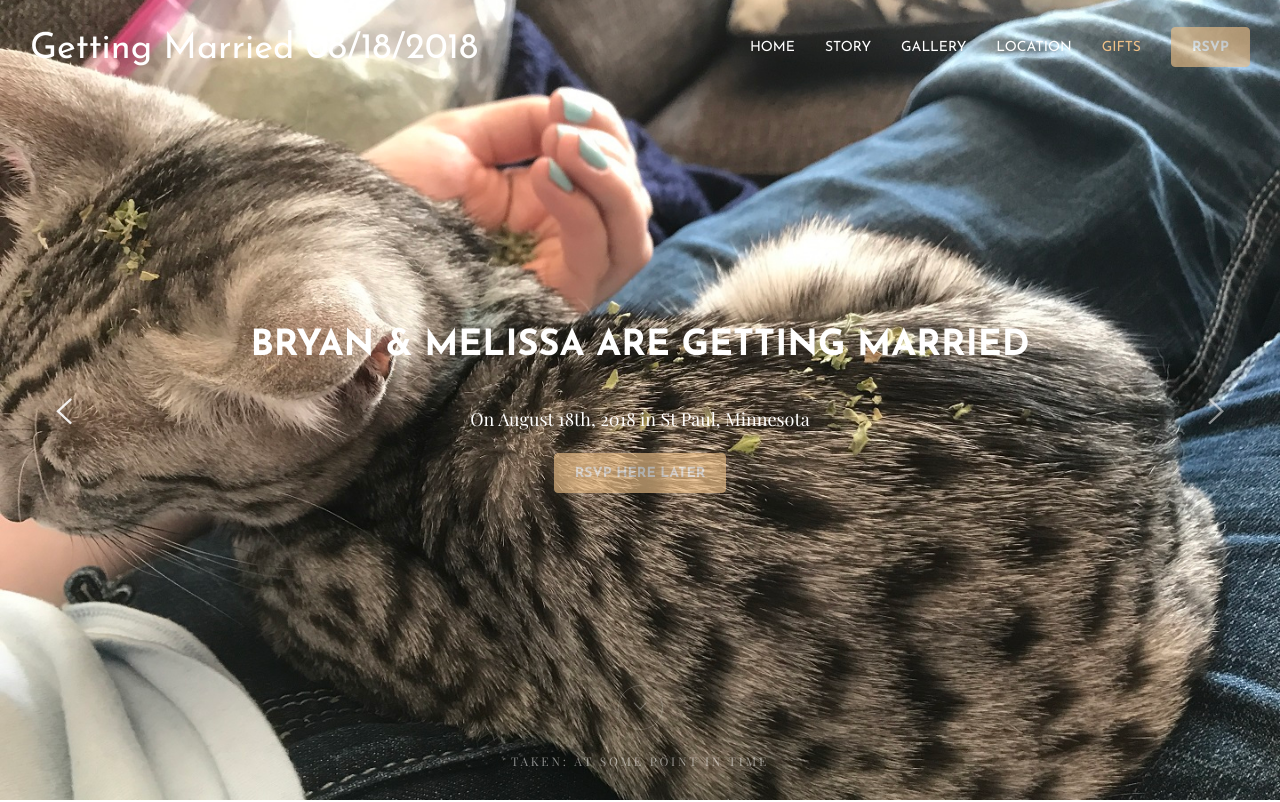
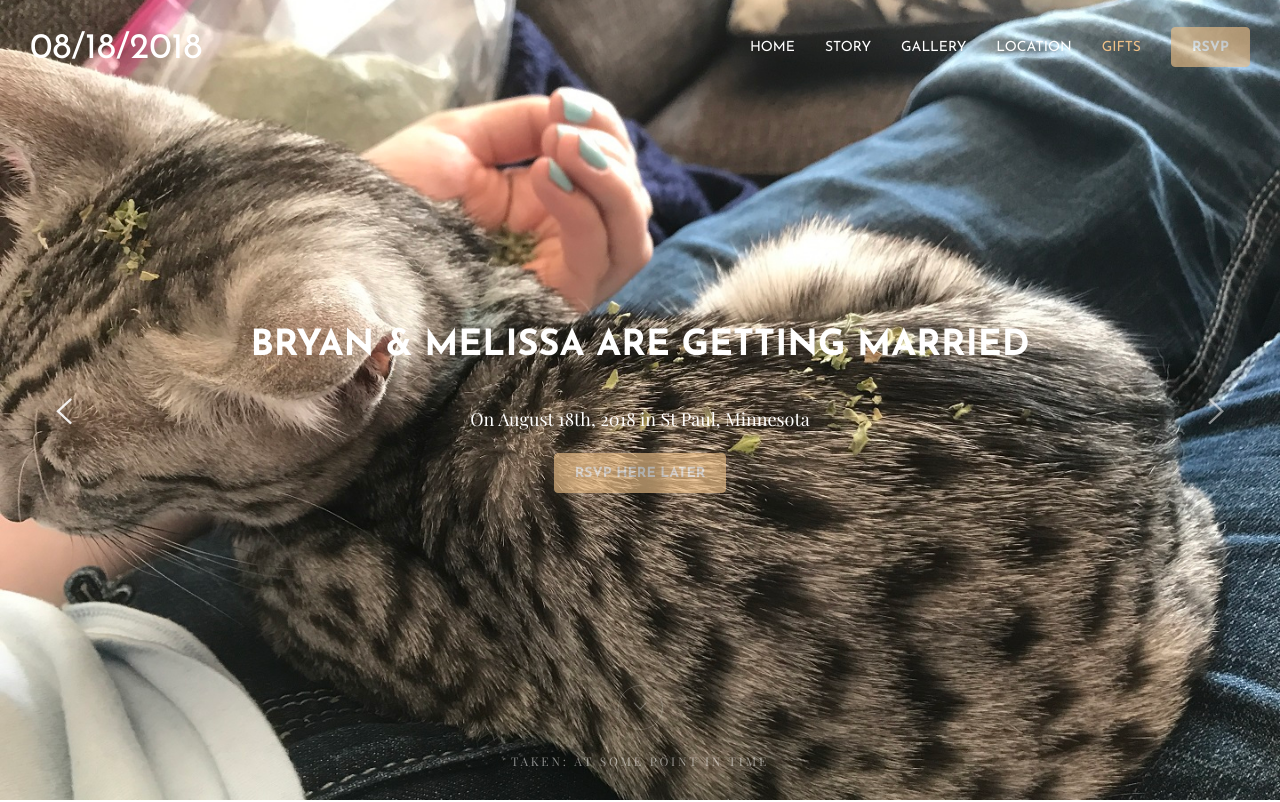
Before and after one commit to ShadowWolf/banshee-meow, a website with bundled scripts: page public/index.html in a window 1280 px wide. Shown: the top 802 px of the page. Built offline with nearby package versions, Linux system fonts and the light colour scheme; files whose address does not match are found by name.

Commit message:
Better top-left

```diff
--- a/public/index.html
+++ b/public/index.html
@@ -58,7 +58,7 @@
 							<span class="icon-bar"></span>
 							<span class="icon-bar"></span>
 						</button>
-						<a class="navbar-brand scroll-link" href="#home" data-id="home">Getting Married 08/18/2018</a>
+						<a class="navbar-brand scroll-link" href="#home" data-id="home">08/18/2018</a>
 					</div>
 
 					<!-- Collect the nav links, forms, and other content for toggling -->
```
